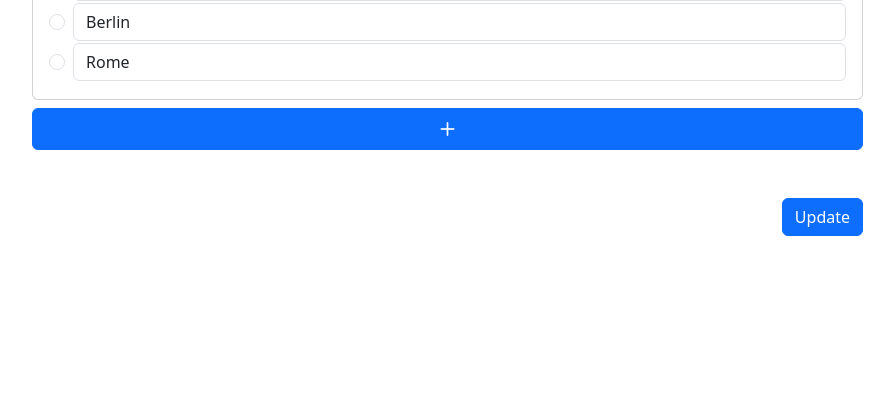
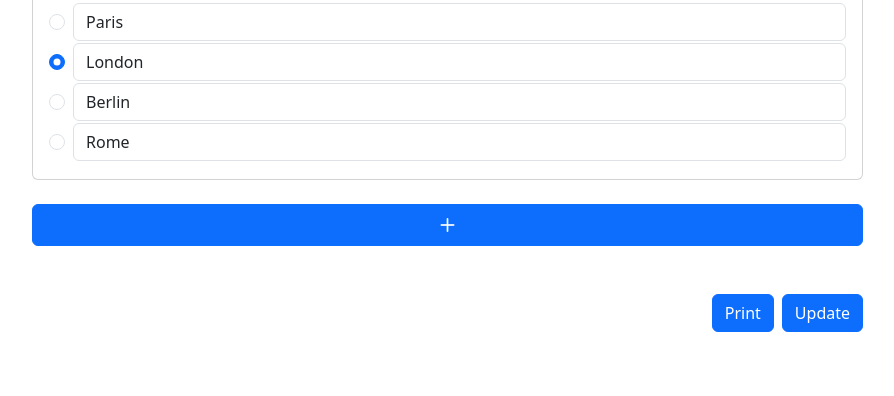
Before and after one commit to KhanhhNe/web-assignment, a PHP site: page /course.php?id=1&quiz_id=1 in a window 1280 px wide. Shown: the part 2920-3316 px from the top of the page, without its empty margins (335-1229 px from the left). Before the commit the page ends 3220 px from the top, so only its background shows below. Run offline with PHP 8.4, Linux system fonts and the light colour scheme; the visitor is signed in with stand-in values (Sample User, id 1); data comes from the database, SQL or seed files in the repository; some libraries are stand-ins or nearby versions.

Commit message:
Add print

```diff
--- a/course.php
+++ b/course.php
@@ -97,7 +97,7 @@
 
 <div class="container my-5">
     <div class="row">
-        <div id="quiz-list" class="col-3 vstack gap-2">
+        <div id="quiz-list" class="col-3 print:tw-hidden vstack gap-2">
             <?php foreach ($course as $index => $quiz) : ?>
                 <div id="quiz-<?= $quiz['id'] ?>" class="quiz card mb-3 <?= $quiz_id == $quiz['id'] ? 'tw-ring' : '' ?>">
                     <div class="card-body">
@@ -124,15 +124,18 @@
                 </button>
             <?php endif ?>
         </div>
-        <div id="quiz-container" class="col-9">
+        <div id="quiz-container" class="col-9 print:tw-w-full">
             <?php if ($quiz_id) : ?>
                 <form id="quiz-form" onsubmit="return false;" class="vstack gap-5">
                     <input type="hidden" name="quiz_id" value="<?= $quiz_id ?>">
 
-                    <div class="quiz-content vstack gap-2"></div>
+                    <div class="quiz-content vstack gap-4"></div>
 
                     <?php if ($quiz['teacher_id'] == $user_id) : ?>
-                        <button type="button" class="btn btn-primary tw-ml-auto" onclick="updateQuestions()">Update</button>
+                        <div class="hstack gap-2 print:tw-hidden">
+                            <button type="button" class="btn btn-primary tw-ml-auto" onclick="window.print()">Print</button>
+                            <button type="button" class="btn btn-primary" onclick="updateQuestions()">Update</button>
+                        </div>
                     <?php elseif (!$user_id) : ?>
                         <button id="submit-button" type="button" class="btn btn-primary tw-ml-auto" onclick="submitQuiz()">Submit</button>
                     <?php endif ?>
@@ -173,17 +176,22 @@
                     <div class="card-subtitle hstack align-items-center gap-3">
                         <span class="text-muted fst-italic">Question ${index + 1}</span>
                         <div class="hstack gap-1">
-                            ${difficultyButtons(question)}
+                            <div class="print:tw-hidden">
+                                ${difficultyButtons(question)}
+                            </div>
+                            <div class="tw-hidden print:tw-inline">
+                                ${difficultyButtons(question, true)}
+                            </div>
                         </div>
                         ${editable ? `
-                            <button class="btn btn-outline-danger btn-sm tw-aspect-square tw-ml-auto" type="button" onclick="deleteQuestion(${question.id})">
+                            <button class="btn btn-outline-danger btn-sm tw-aspect-square tw-ml-auto print:tw-hidden" type="button" onclick="deleteQuestion(${question.id})">
                                 <i class="bi bi-trash"></i>
                             </button>
                         ` : ''}
                     </div>
                     ${isTeacher ? `
                         <div class="card-title">
-                            <input type="text" class="form-control" name="question-${question.id}-content" value="${question.question}" placeholder="Question" ${disabled}>
+                            <input type="text" class="form-control print:tw-p-0 print:tw-border-none" name="question-${question.id}-content" value="${question.question}" placeholder="Question" ${disabled}>
                         </div>
                         <div class="card-text">
                             <div class="question-image w-100 tw-h-[10rem]">
@@ -195,7 +203,7 @@
                             ${JSON.parse(question.answers).map((answer, index) => `
                                 <div class="form-check hstack gap-2">
                                     <input class="form-check-input tw-my-auto" type="radio" name="question-${question.id}-correct_answer" value="${index}" ${index == question.correct_answer ? 'checked' : ''} ${disabled}>
-                                    <input type="text" class="form-control" name="question-${question.id}-answer-${index}" value="${answer}" placeholder="Answer ${index + 1}" ${disabled}>
+                                    <input type="text" class="form-control print:tw-p-0 print:tw-border-none" name="question-${question.id}-answer-${index}" value="${answer}" placeholder="Answer ${index + 1}" ${disabled}>
                                 </div>
                             `).join('')}
                         </div>
@@ -233,12 +241,12 @@
             showQuestion(question, index++);
         }
 
-        if (userId) {
+        if (userId == data.teacherId) {
             $('#quiz-form .quiz-content').append(`
-                <button type="button" class="btn btn-primary" onclick="addQuestion()">
-                    <i class="bi bi-plus fs-3"></i>
-                </button>
-        `)
+                    <button type="button" class="btn btn-primary print:tw-hidden" onclick="addQuestion()">
+                        <i class="bi bi-plus fs-3"></i>
+                    </button>
+            `)
         }
     }
 
@@ -268,7 +276,7 @@
         }
     }
 
-    function difficultyButtons(question) {
+    function difficultyButtons(question, showOnly = false) {
         const colors = {
             easy: 'success',
             medium: 'warning',
@@ -276,7 +284,7 @@
         }
         const ucfirst = str => str.charAt(0).toUpperCase() + str.slice(1);
 
-        if (userId == data.teacherId) {
+        if (userId == data.teacherId && !showOnly) {
             return ['easy', 'medium', 'hard'].map(difficulty => {
                 const color = colors[difficulty];
                 const inputName = `question-${question.id}-difficulty`;
--- a/header.php
+++ b/header.php
@@ -3,7 +3,7 @@
 <head>
     <meta charset="UTF-8">
     <meta name="viewport" content="width=device-width, initial-scale=1.0">
-    <title>My website</title>
+    <title>Quiz website</title>
 
     <link href="https://cdn.jsdelivr.net/npm/bootstrap@5.3.3/dist/css/bootstrap.min.css" rel="stylesheet" integrity="sha384-QWTKZyjpPEjISv5WaRU9OFeRpok6YctnYmDr5pNlyT2bRjXh0JMhjY6hW+ALEwIH" crossorigin="anonymous">
     <link href="https://cdn.jsdelivr.net/npm/bootstrap-icons@1.11.3/font/bootstrap-icons.min.css" rel="stylesheet">
@@ -14,7 +14,7 @@
 
     <script>
         tailwind.config = {
-            prefix: 'tw-'
+            prefix: 'tw-',
         }
 
         $(document).on('ajaxComplete', function(event, xhr, settings) {
@@ -40,9 +40,9 @@
         function updatableImage(imageUrl, onclick = '', updatable = true) {
             return `
                 <div class="tw-group tw-relative w-100 h-100">
-                    <img src="${imageUrl}" class="w-100 h-100 tw-absolute tw-object-contain ${updatable ? 'tw-transition-all tw-duration-200 tw-ease-in-out group-hover:tw-brightness-50' : ''}">
+                    <img src="${imageUrl}" class="w-100 h-100 tw-absolute tw-object-contain ${updatable ? 'tw-transition-all tw-duration-200 tw-ease-in-out group-hover:tw-brightness-50 group-hover:print:tw-brightness-100' : ''}">
                     ${updatable ? `
-                        <div class="flex-center w-100 h-100 tw-absolute tw-top-0 tw-left-0 tw-opacity-0 tw-z-10 group-hover:tw-opacity-100">
+                        <div class="flex-center w-100 h-100 tw-absolute tw-top-0 tw-left-0 tw-opacity-0 tw-z-10 group-hover:tw-opacity-100 print:tw-hidden">
                             <button onclick="${onclick}" class="btn btn-outline-light">Update</button>
                         </div>
                     ` : ''}
@@ -70,9 +70,9 @@
         ob_start();
     ?>
         <div class="tw-group tw-relative w-100 h-100">
-            <img src="<?= $imageUrl ?>" class="w-100 h-100 tw-absolute tw-object-contain <?= $updatable ? 'tw-transition-all tw-duration-200 tw-ease-in-out group-hover:tw-brightness-50' : '' ?>">
+            <img src="<?= $imageUrl ?>" class="w-100 h-100 tw-absolute tw-object-contain <?= $updatable ? 'tw-transition-all tw-duration-200 tw-ease-in-out group-hover:tw-brightness-50 group-hover:print:tw-brightness-100' : '' ?>">
             <?php if ($updatable) : ?>
-                <div class="flex-center w-100 h-100 tw-absolute tw-top-0 tw-left-0 tw-opacity-0 tw-z-10 group-hover:tw-opacity-100">
+                <div class="flex-center w-100 h-100 tw-absolute tw-top-0 tw-left-0 tw-opacity-0 tw-z-10 group-hover:tw-opacity-100 print:tw-hidden">
                     <button onclick="<?= $onclick ?>" class="btn btn-outline-light">Update</button>
                 </div>
             <?php endif; ?>
--- a/index.css
+++ b/index.css
@@ -24,3 +24,9 @@
 input.form-control:focus {
   z-index: 999;
 }
+
+* {
+  -webkit-print-color-adjust: exact !important; /* Chrome, Safari 6 – 15.3, Edge */
+  color-adjust: exact !important; /* Firefox 48 – 96 */
+  print-color-adjust: exact !important; /* Firefox 97+, Safari 15.4+ */
+}
--- a/navbar.php
+++ b/navbar.php
@@ -1,4 +1,4 @@
-<nav class="navbar navbar-expand-sm bg-bk-dark" data-bs-theme="dark">
+<nav class="navbar navbar-expand-sm bg-bk-dark print:tw-hidden" data-bs-theme="dark">
     <div class="container">
         <a class="navbar-brand" href="/">
             <img src="/assets/logo.png" alt="Logo" width="50" height="50">
```
